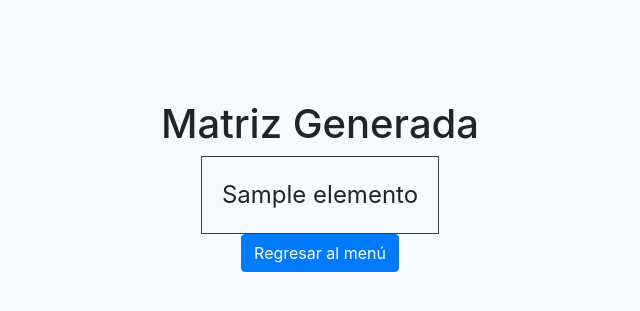
After one commit to diegop19/Proyecto1Analisis_RAUL_DIEGO, a Flask app: template templates/mostrar_matriz.html in a window 1280 px wide. The commit adds this page. Shown: the top 311 px of the page, without its empty margins (320-960 px from the left). Run offline with Flask 3, Linux system fonts and the light colour scheme; the template is opened without the code that fills it: most values are stand-ins (such as "Sample title", 1, 10 or a date in 2020); some libraries are stand-ins or nearby versions.

Commit message:
Creación de la matriz del laberinto e interfaz

```diff
--- a/app.py
+++ b/app.py
@@ -1,7 +1,8 @@
 "Proyecto 01 Laberinto // Curso de Análisis de Algoritmos // Diego y Raúl"
 "Página principal"
 
-from flask import Flask, render_template, request, redirect, url_for
+from flask import Flask, render_template, request
+from laberinto import generar_laberinto
 
 app = Flask(__name__)
 
@@ -14,8 +15,18 @@ def index():
 def generar_solucion():
     return render_template('generar_solucion.html')
 
-@app.route('/crear_laberinto')
-def generar_solucion():
+# Ruta para crear el laberinto
+@app.route('/crear_laberinto', methods=['GET', 'POST'])
+def crear_laberinto():
+    if request.method == 'POST':
+        tamaño = int(request.form.get('tamaño'))
+
+        # Generar la matriz
+        matriz_laberinto = generar_laberinto(tamaño)
+
+        # Pasar la matriz a la plantilla para mostrarla
+        return render_template('mostrar_matriz.html', matriz=matriz_laberinto)
+
     return render_template('crear_laberinto.html')
 
 if __name__ == '__main__':
--- a/templates/crear_laberinto.html
+++ b/templates/crear_laberinto.html
@@ -28,7 +28,7 @@
         <form method="POST" action="/crear_laberinto">
             <div class="form-group">
                 <label for="size">Tamaño del laberinto (n x n):</label>
-                <input type="number" class="form-control" id="size" name="size" min="5" max="100" required>
+                <input type="number" class="form-control" id="fila" name="tamaño" min="5" max="100" required>
             </div>
             <button type="submit" class="btn btn-primary">Generar Laberinto</button>
         </form>
--- /dev/null
+++ b/templates/mostrar_matriz.html
@@ -0,0 +1,43 @@
+<!DOCTYPE html>
+<html lang="es">
+<head>
+    <meta charset="UTF-8">
+    <meta name="viewport" content="width=device-width, initial-scale=1.0">
+    <title>Matriz Generada</title>
+    <link rel="stylesheet" href="https://stackpath.bootstrapcdn.com/bootstrap/4.5.2/css/bootstrap.min.css">
+    <style>
+        body {
+            background-color: #f8f9fa;
+        }
+        .container {
+            margin-top: 100px;
+            text-align: center;
+        }
+        table {
+            margin: 0 auto;
+            border-collapse: collapse;
+        }
+        td {
+            border: 1px solid #343a40;
+            padding: 20px;
+            font-size: 1.5rem;
+            text-align: center;
+        }
+    </style>
+</head>
+<body>
+    <div class="container">
+        <h1>Matriz Generada</h1>
+        <table>
+            {% for fila in matriz %}
+                <tr>
+                    {% for elemento in fila %}
+                        <td>{{ elemento }}</td>
+                    {% endfor %}
+                </tr>
+            {% endfor %}
+        </table>
+        <a class="btn btn-primary" href="/">Regresar al menú</a>
+    </div>
+</body>
+</html>
```
Also changed, not shown: laberinto.py (added, +45 -0 lines).
